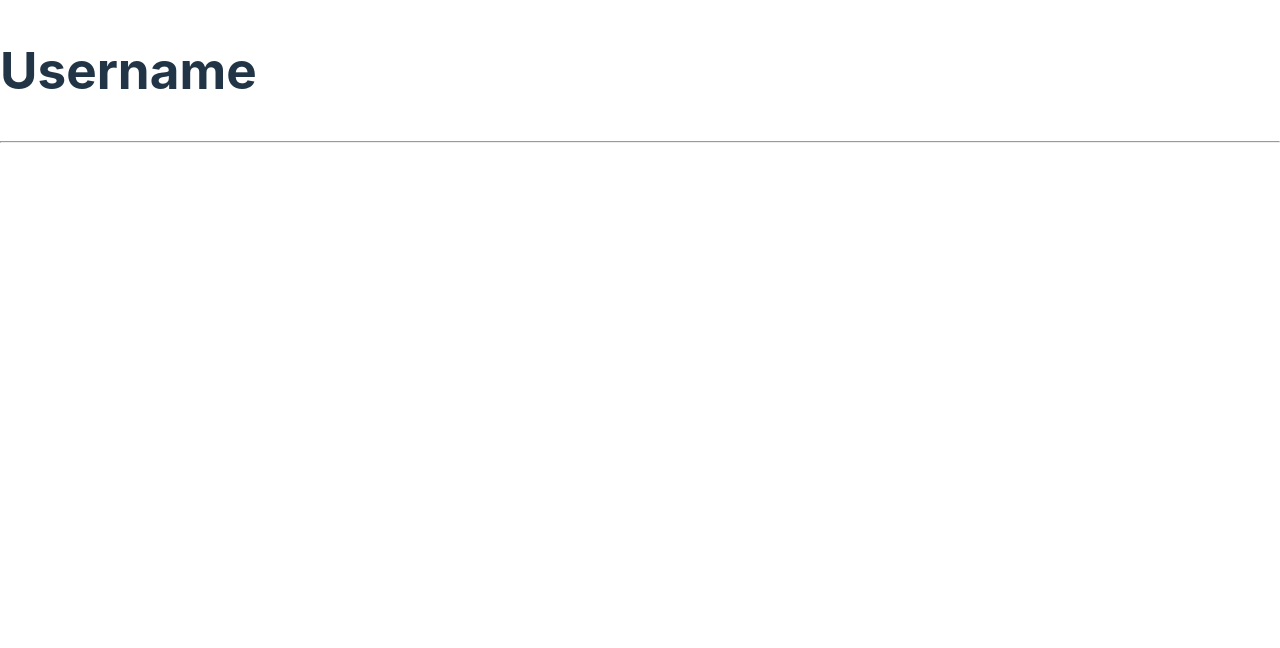
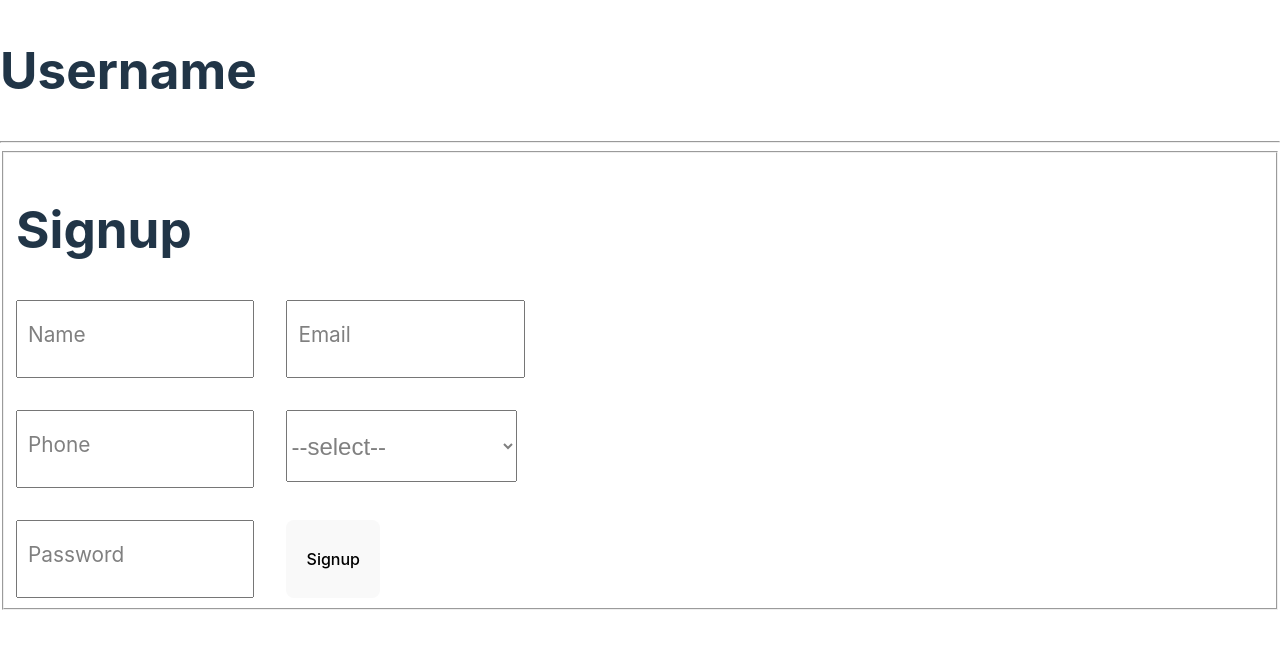
Before and after one commit to AnukoolFS1/MessagingApp, a React (Vite) app in the folder frontend/: page / in a window 1280 px wide. Shown: the top 648 px of the page. Built offline with nearby package versions, Linux system fonts and the light colour scheme.

Commit message:
done with the login and signup pages

```diff
--- a/frontend/src/App.tsx
+++ b/frontend/src/App.tsx
@@ -1,3 +1,6 @@
+// import Dashboard from "./dashboard/Dashboard"
+// import Login from "./sign(in+up)/Login"
+import Signup from "./sign(in+up)/Signup"
 
 function App() {
 
@@ -5,7 +8,9 @@ function App() {
     <section>
       <h1>Username</h1>
       <hr />
-
+      {/* <Dashboard /> */}
+        {/* <Login className="login" /> */}
+        <Signup className="signup" />
     </section>
   )
 }
--- a/frontend/src/index.css
+++ b/frontend/src/index.css
@@ -52,6 +52,67 @@ button:focus-visible {
   outline: 4px auto -webkit-focus-ring-color;
 }
 
+.login, .signup{
+  display: flex;
+  gap: 2rem;
+}
+
+.signup{
+  width: 50%;
+  flex-wrap: wrap;
+}
+
+.login{
+  flex-direction: column;
+}
+
+.login button{
+  align-self: start;
+  width: 7rem;
+}
+
+.input {
+  position: relative;
+}
+
+.signup select{
+  width: 18vw;
+  height: 9vh;
+  font-size: 1.5rem;
+  outline: none;
+}
+
+
+.input > input {
+  width: 18vw;
+  height: 9vh;
+  font-size: 1.5rem;
+  outline: none;
+}
+
+.input > input:focus{
+  outline: none;
+}
+
+.input > input + label{
+  position: absolute;
+  top: calc(100% - 7.4vh);
+  left: 12px;
+  font-size: 1.3rem;
+  color: grey;
+  transition: .1s all linear;
+}
+
+.input > input:focus + label{
+  top: calc(100% - 13vh);
+  background-color: #242424;
+}
+
+.input > input:valid + label {
+  top: calc(100% - 13vh);
+  background-color: #242424;
+}
+
 @media (prefers-color-scheme: light) {
   :root {
     color: #213547;
--- a/frontend/src/sign(in+up)/Input.tsx
+++ b/frontend/src/sign(in+up)/Input.tsx
@@ -5,12 +5,12 @@ type Props = {
     value:string
 }
 
-export default function Input({}: Props) {
+export default function Input({id, className, value, name}: Props) {
 
     return (
-        <div>
-            <input type="text" id="" className="" name=""  />
-            <label htmlFor=""></label>
+        <div className="input">
+            <input type="text" id={id} className={className} name={name} required  />
+            <label htmlFor={id}>{value}</label>
         </div>
     )
 }
--- a/frontend/src/sign(in+up)/Signup.tsx
+++ b/frontend/src/sign(in+up)/Signup.tsx
@@ -1,8 +1,40 @@
-export default function Signup() {
+import { useState } from "react"
+import Input from "./Input"
+
+type Props = {
+    className: string
+}
+
+
+export default function Signup({ className }: Props) {
+    const [value, setValue] = useState<string>("")
+    const condition = value === "" || value === "--select--";
+    const selectStyle = {color:condition?"grey":"white"}
+
+
+    const selectChange = (e: React.ChangeEvent<HTMLSelectElement>) => setValue(e.target.value)
+    const role: string[] = ["--select--",'Teacher', "Institute", "Student"]
 
     return (
         <div>
+            <fieldset>
+                <h1>Signup</h1>
 
+                <form className={className}>
+                    <Input id="name" className="name" name="name" value="Name" />
+                    <Input id="email-signup" className="email" name="email" value="Email" />
+                    <Input id="phone" className="phone" name="phone" value="Phone" />
+                    <div>
+                        <select name="role" id="role" value={value} onChange={selectChange} style={selectStyle}>
+                            {role.map((e:string, i:number):JSX.Element => (
+                                <option value={e} key={i} style={{color:i===0?"grey":"white"}}>{e}</option>
+                            ))}
+                        </select>
+                    </div>
+                    <Input id="password-signup" className="password" name="password" value="Password" />
+                    <button>Signup</button>
+                </form>
+            </fieldset>
         </div>
     )
 }
```
Also changed, not shown: frontend/src/sign(in+up)/Login.tsx (+7 -5 lines).
